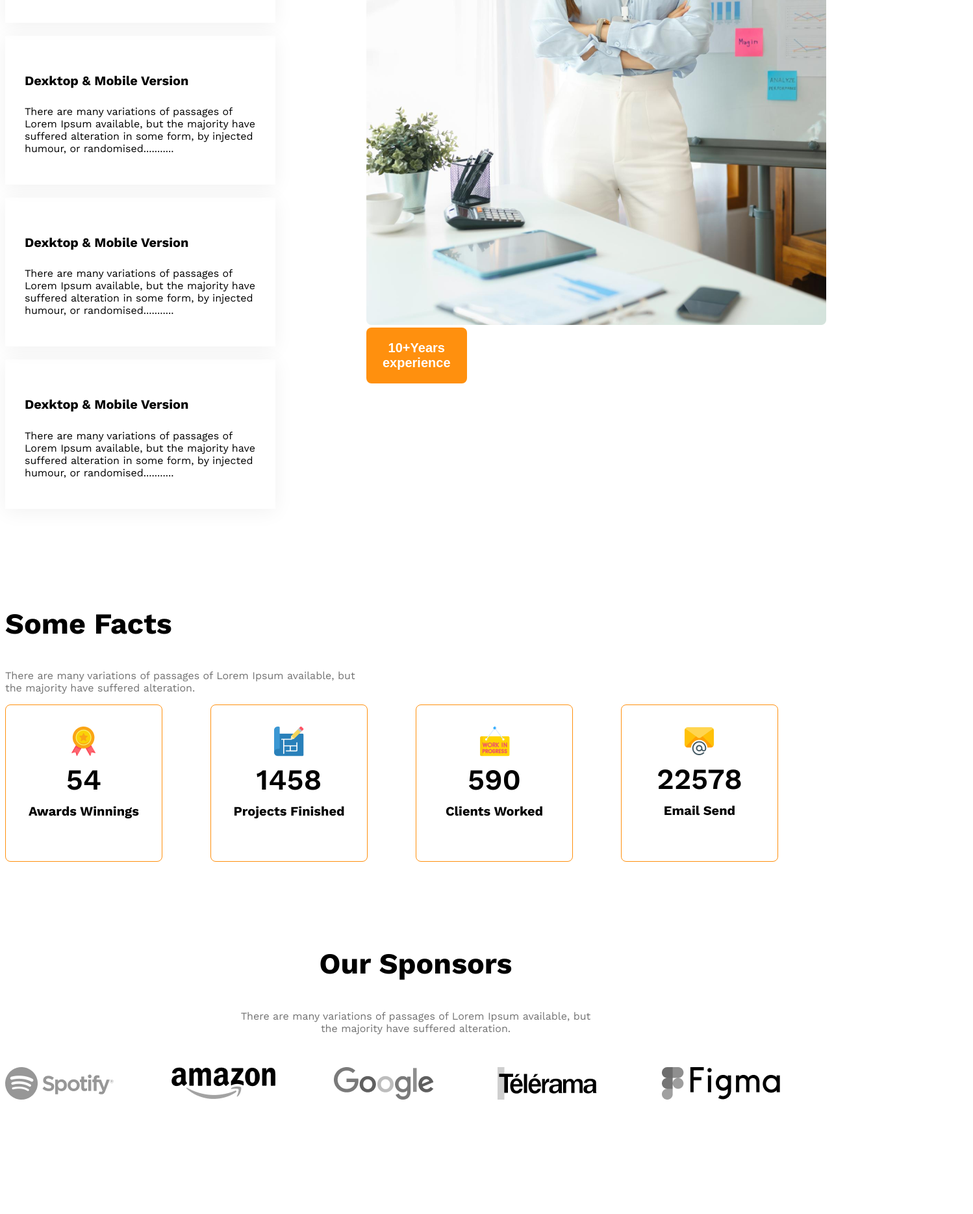
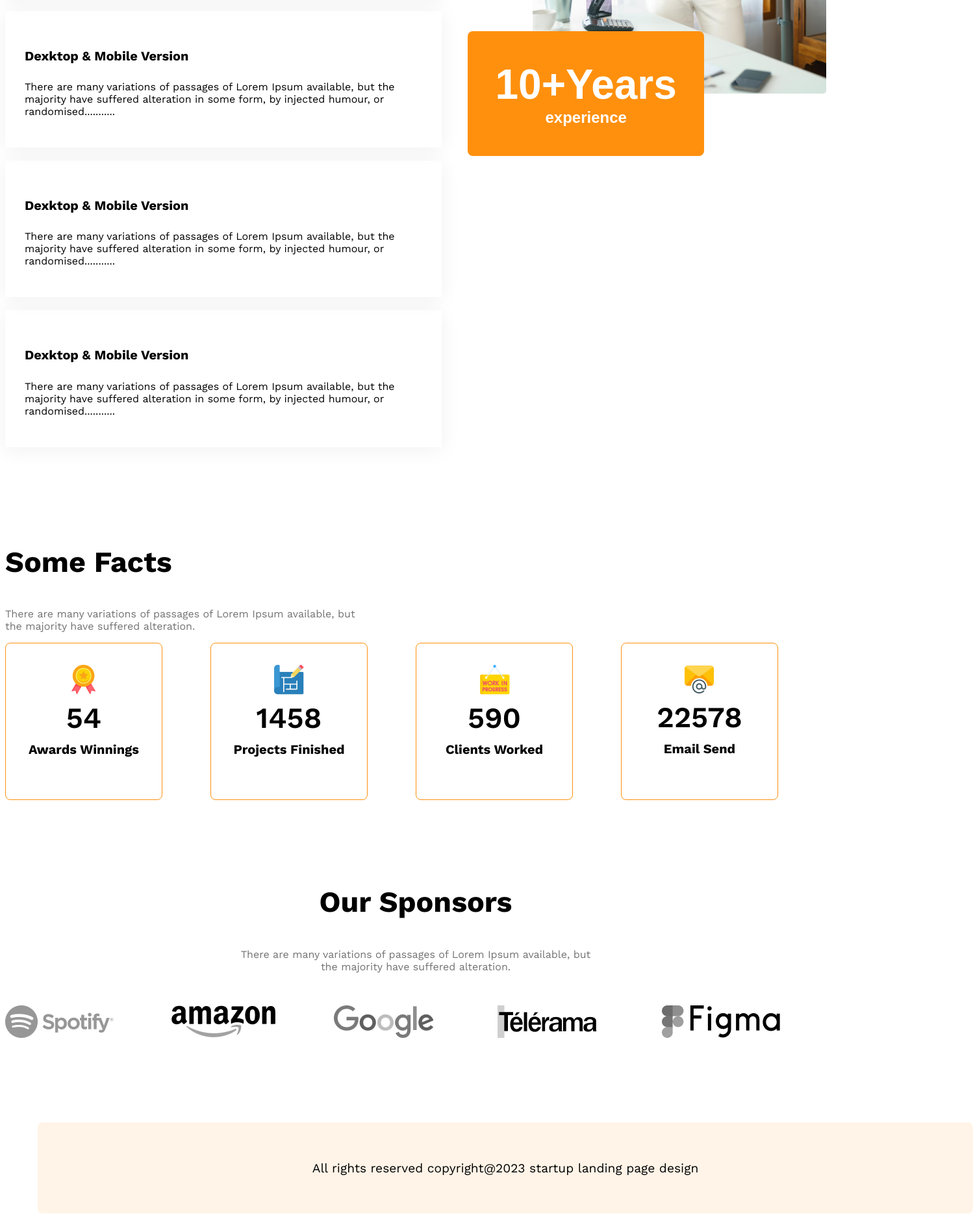
Before and after one commit to Riaz-45/g3-architects-website, a plain HTML site: page index.html in a window 1280 px wide. Shown: the part 2634-4502 px from the top of the page at 65% size, 1498 px wide, since content can reach past the window. Before the commit the page ends 4334 px from the top, so only its background shows below. Drawn offline with nearby package versions, Linux system fonts and the light colour scheme.

Commit message:
added experience badge and made fetured section responsive and added footer section

```diff
--- a/index.html
+++ b/index.html
@@ -80,10 +80,10 @@
                     </p>
                 </div>
             </div>
-            <div>
+            <div class="featured-architect">
                 <img src="images/architect.png" alt="">
                 <button id="experience-badge" class="btn-primary">
-                    <spanid id="experience-year">10+Years</spanid>
+                    <span id="experience-year">10+Years</span>
                     <br>
                     <span>experience</span>
                 </button>
@@ -141,8 +141,9 @@
             </div>
         </section>
     </main>
-    <footer>
-
+    <footer class="footer-container">
+        <p class=".text-gray">All rights reserved copyright@2023 startup landing page design
+        </p>
     </footer>
 </body>
 </html>
--- a/styles/architects.css
+++ b/styles/architects.css
@@ -153,6 +153,25 @@ main > section{
     font-size: 1.25rem;
 }
 
+#experience-badge{
+    padding: 45px 42px;
+    font-size: 1.5rem;
+    font-weight: 500px;
+    margin-left: -100px;
+    margin-top: -100px;
+    border-radius: 8px;
+
+}
+
+#experience-year{
+    font-size: 4rem;
+    font-weight: bold;
+}
+
+.featured-architect img{
+    width: 100%;
+}
+
 /* some facts related styles */
 
 .fact-card{
@@ -203,10 +222,23 @@ main > section{
     filter: grayscale(100%);
 }
 
+/* footer related styles */
+
+.footer-container{
+    background-color: #FFF4E7;
+    width: 1440px;
+    height: 100px;
+    text-align: center;
+    border-radius: 8px;
+    margin: 130px 0px 216px 50px;
+    padding-top: 40px;
+    font-size: 1.2rem;
+}
+
 /* responsive media query */
 
 @media screen and (max-width:576px){
-    .nav-bar, .nav-link, .teams{
+    .nav-bar, .nav-link, .teams,.features{
         flex-direction: column;
     }
     .team-img-container,
@@ -225,12 +257,16 @@ main > section{
     .our-features{
         margin: 20px;
     }
+    #experience-badge{
+        margin-top: 20px;
+        margin-bottom: 20px;
+    }
 }
 
 /* medium size device */
 
 @media screen and (min-width:577px) and (max-width:992px) {
-    .teams{
+    .teams, .features{
         flex-direction: column;
     }
     .our-features{
@@ -241,4 +277,8 @@ main > section{
         gap: 50px;
         justify-items: center;
     }
+    #experience-badge{
+        margin-top: 20px;
+        margin-bottom: 20px;
+    }
 }
```
